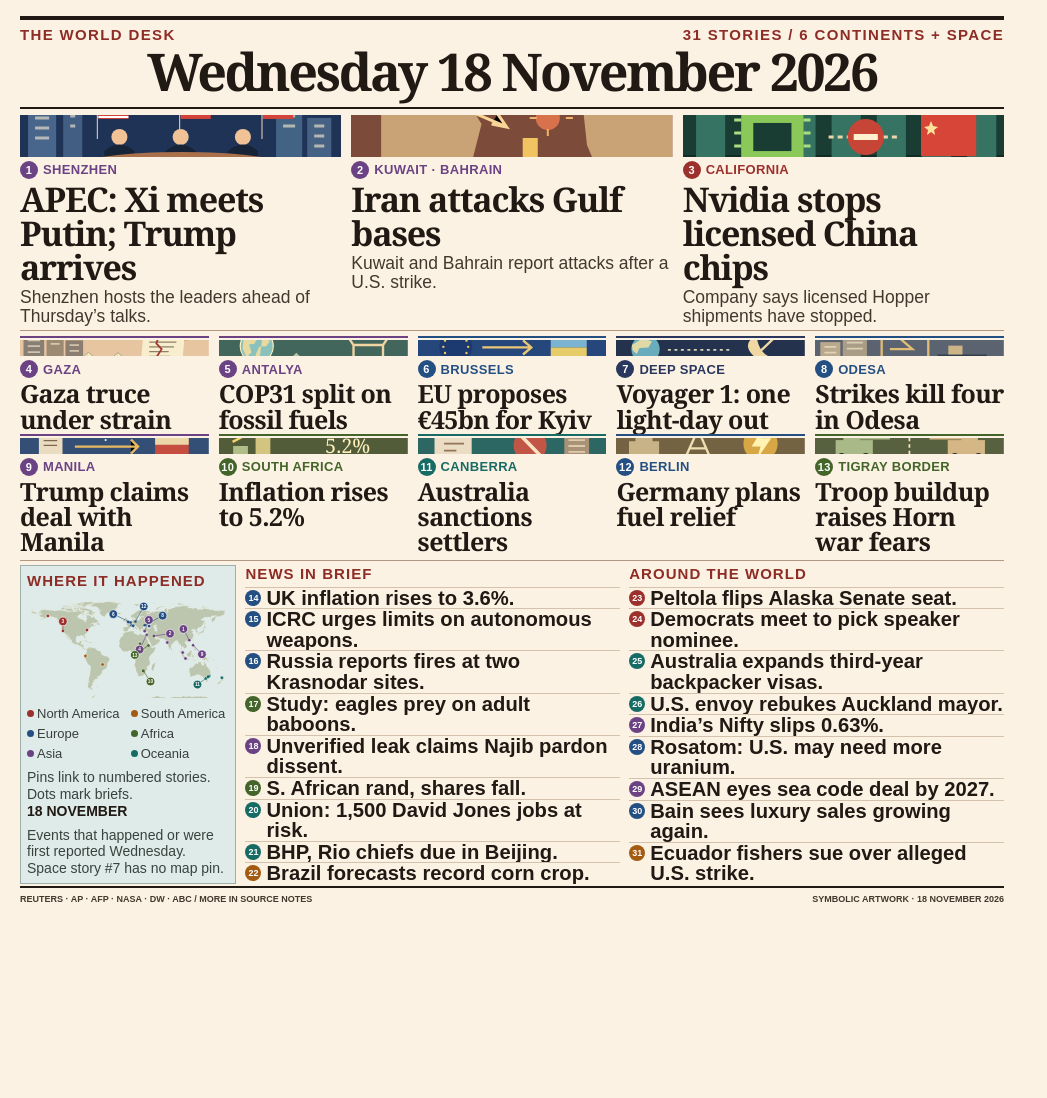
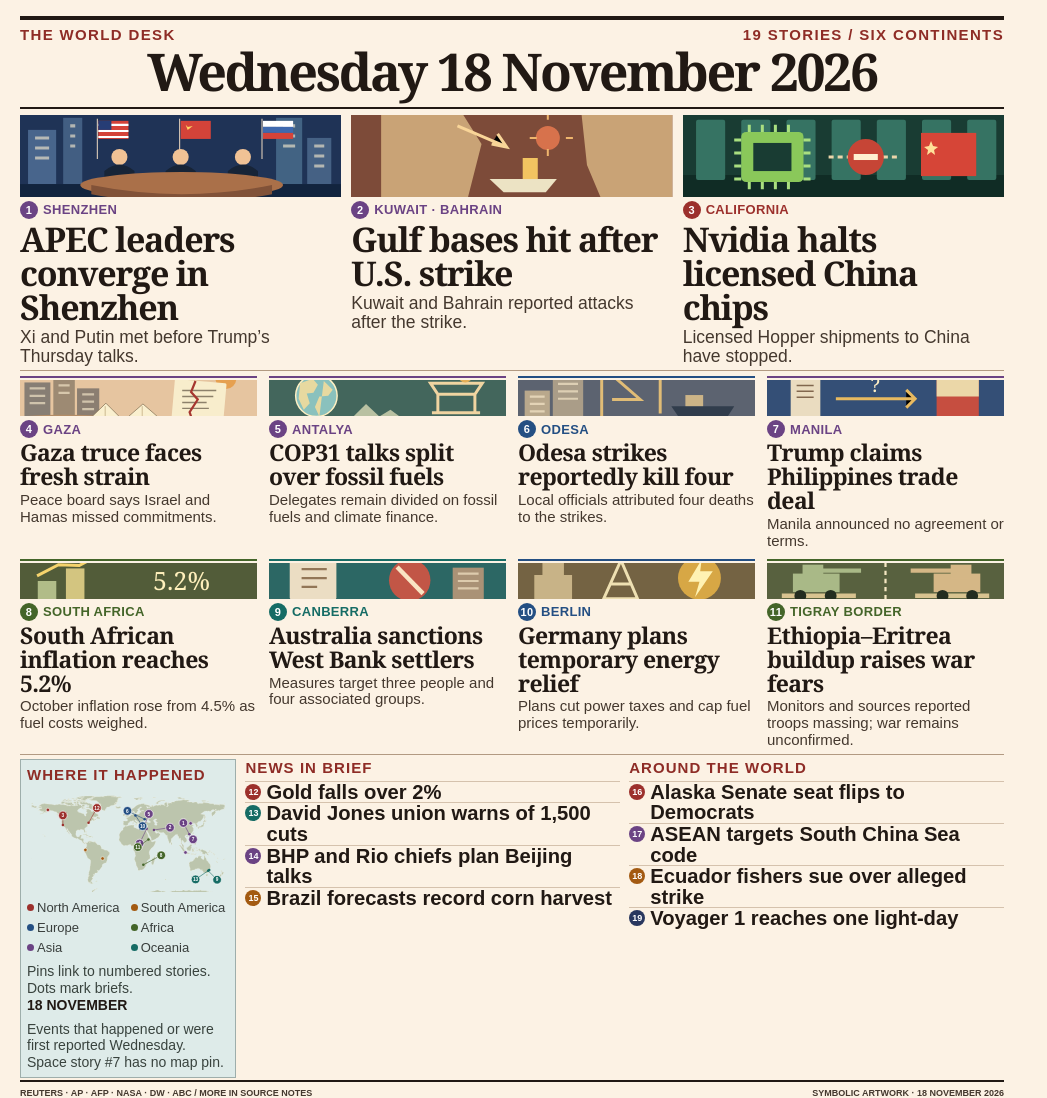
Before and after one commit to fenel-git/world-desk-20261118, a plain HTML site: page index.html in a window 1280 px wide. Shown: the whole page, without its empty margins (0-1047 px from the left). Before the commit the page ends 1024 px from the top, so only its background shows below. Drawn offline with Linux system fonts and the light colour scheme.

Commit message:
Build R4 concise 19-story World Desk edition

```diff
--- a/edition.css
+++ b/edition.css
@@ -42,7 +42,19 @@ body{padding-bottom:0}
 footer{font-size:9px;letter-spacing:0;margin-top:2px}
 body.open .bottom{grid-template-columns:22% 1fr 1fr}
 body.open .briefs li{font-size:19.2px;line-height:1.04;font-weight:600}
-body.open .lead svg{height:42px}
+/* R4 thumbnail-first hierarchy: generous scene art and readable secondary cards. */
+.lead svg{height:82px}
+.mid svg{height:36px}
+.mid{grid-template-columns:repeat(4,minmax(0,1fr));gap:9px 12px}
+.mid p{display:block;font-size:15px;line-height:1.12}
+.mid h2{font-size:23px;line-height:1.04}
+body.open .mid p{display:block}
+body.open .mid svg{height:36px}
+body.open .lead svg{height:82px}
+@media(max-width:600px){
+ .lead svg,.mid svg{height:64px}
+ .mid p{display:block}
+}
 
 @media(max-width:600px){
  html,body{width:100%;min-width:0;min-height:100%;height:auto}
--- a/index.html
+++ b/index.html
@@ -21,11 +21,12 @@ const place=(s)=>`style="--color:${regions[s[1]][1]}"`;
 const badge=(i)=>`<span class="num">${i+1}</span>`;
 function article(s,i){return `<article ${place(s)}>${artwork(s[6],i<3)}<div class="meta">${badge(i)}${s[0]}</div><h2>${s[4]}</h2><p>${s[5]}</p></article>`;}
 function brief(s,i){return `<li ${place(s)}>${badge(i)}<span>${s[4]}</span></li>`;}
-all('#edition').textContent=`${stories.length} stories / 6 continents + space`;
-all('.lead').innerHTML=stories.slice(0,3).map(article).join('');
-all('.mid').innerHTML=stories.slice(3,13).map((s,j)=>article(s,j+3)).join('');
-const breaks=13+Math.ceil((stories.length-13)/2);
-all('#brief-a').innerHTML=stories.slice(13,breaks).map((s,j)=>brief(s,j+13)).join('');
+const leadCount=3, middleCount=8;
+all('#edition').textContent=`${stories.length} stories / six continents`;
+all('.lead').innerHTML=stories.slice(0,leadCount).map(article).join('');
+all('.mid').innerHTML=stories.slice(leadCount,leadCount+middleCount).map((s,j)=>article(s,j+leadCount)).join('');
+const breaks=leadCount+middleCount+Math.ceil((stories.length-leadCount-middleCount)/2);
+all('#brief-a').innerHTML=stories.slice(leadCount+middleCount,breaks).map((s,j)=>brief(s,j+leadCount+middleCount)).join('');
 all('#brief-b').innerHTML=stories.slice(breaks).map((s,j)=>brief(s,j+breaks)).join('');
 all('.legend').innerHTML=Object.values(regions).slice(0,6).map(([n,c])=>`<span style="--color:${c}"><i></i>${n}</span>`).join('');
 const project=(lat,lon)=>[8+(lon+180)*.9,12+(83-lat)*1.06];
--- a/stories.js
+++ b/stories.js
@@ -1,34 +1,22 @@
-// R3: three leads, ten illustrated cards and distinct developments in brief.
+// R4: 19 highest-impact, fully sourced dispatches; concise copy for thumbnail legibility.
 const stories = [
- ['Shenzhen','AS',22.54,114.06,'APEC: Xi meets Putin; Trump arrives','Shenzhen hosts the leaders ahead of Thursday’s talks.','summit'],
- ['Kuwait · Bahrain','AS',29.38,47.99,'Iran attacks Gulf bases','Kuwait and Bahrain report attacks after a U.S. strike.','gulf'],
- ['California','NA',37.35,-121.95,'Nvidia stops licensed China chips','Company says licensed Hopper shipments have stopped.','chip'],
- ['Gaza','AS',31.50,34.47,'Gaza truce under strain','Peace board says both sides miss commitments.','gaza'],
- ['Antalya','AS',36.90,30.70,'COP31 split on fossil fuels','Fossil fuels and climate finance split delegates.','climate'],
- ['Brussels','EU',50.85,4.35,'EU proposes €45bn for Kyiv','2027 aid proposal; EU leaders decide next.','loan'],
- ['Deep space','SP',0,0,'Voyager 1: one light-day out','NASA marks the first spacecraft at that distance.','voyager',false],
- ['Odesa','EU',46.48,30.73,'Strikes kill four in Odesa','Local officials report the deaths.','port'],
- ['Manila','AS',14.60,120.98,'Trump claims deal with Manila','No terms given; Manila announces no agreement.','trade'],
- ['South Africa','AF',-25.75,28.19,'Inflation rises to 5.2%','October rate up from 4.5%; fuel costs weigh.','inflation'],
- ['Canberra','OC',-35.28,149.13,'Australia sanctions settlers','Three people and four groups face measures.','sanctions'],
- ['Berlin','EU',52.52,13.41,'Germany plans fuel relief','Power-tax cuts and a temporary fuel cap planned.','energy'],
- ['Tigray border','AF',14.50,37.80,'Troop buildup raises Horn war fears','Reuters cites monitors and sources; skirmishes unconfirmed.','border'],
- ['London','EU',51.51,-0.13,'UK inflation rises to 3.6%.'],
- ['Geneva','EU',46.20,6.15,'ICRC urges limits on autonomous weapons.'],
- ['Krasnodar','EU',45.04,38.98,'Russia reports fires at two Krasnodar sites.'],
- ['Chad','AF',17.0,22.0,'Study: eagles prey on adult baboons.'],
- ['Kuala Lumpur','AS',3.14,101.69,'Unverified leak claims Najib pardon dissent.'],
- ['South Africa','AF',-26.20,28.05,'S. African rand, shares fall.'],
- ['Australia','OC',-33.87,151.21,'Union: 1,500 David Jones jobs at risk.'],
- ['Australia','OC',-37.81,144.96,'BHP, Rio chiefs due in Beijing.'],
- ['Brazil','SA',-15.79,-47.88,'Brazil forecasts record corn crop.'],
- ['Alaska','NA',61.22,-149.90,'Peltola flips Alaska Senate seat.'],
- ['Washington','NA',38.90,-77.04,'Democrats meet to pick speaker nominee.'],
- ['Australia','OC',-35.28,149.13,'Australia expands third-year backpacker visas.'],
- ['New Zealand','OC',-36.85,174.76,'U.S. envoy rebukes Auckland mayor.'],
- ['India','AS',19.08,72.88,'India’s Nifty slips 0.63%.'],
- ['Russia','EU',55.76,37.62,'Rosatom: U.S. may need more uranium.'],
- ['ASEAN','AS',-6.21,106.85,'ASEAN eyes sea code deal by 2027.'],
- ['Milan','EU',45.46,9.19,'Bain sees luxury sales growing again.'],
- ['Ecuador','SA',-2.17,-79.92,'Ecuador fishers sue over alleged U.S. strike.'],
+ ['Shenzhen','AS',22.54,114.06,'APEC leaders converge in Shenzhen','Xi and Putin met before Trump’s Thursday talks.','summit'],
+ ['Kuwait · Bahrain','AS',29.38,47.99,'Gulf bases hit after U.S. strike','Kuwait and Bahrain reported attacks after the strike.','gulf'],
+ ['California','NA',37.35,-121.95,'Nvidia halts licensed China chips','Licensed Hopper shipments to China have stopped.','chip'],
+ ['Gaza','AS',31.50,34.47,'Gaza truce faces fresh strain','Peace board says Israel and Hamas missed commitments.','gaza'],
+ ['Antalya','AS',36.90,30.70,'COP31 talks split over fossil fuels','Delegates remain divided on fossil fuels and climate finance.','climate'],
+ ['Odesa','EU',46.48,30.73,'Odesa strikes reportedly kill four','Local officials attributed four deaths to the strikes.','port'],
+ ['Manila','AS',14.60,120.98,'Trump claims Philippines trade deal','Manila announced no agreement or terms.','trade'],
+ ['South Africa','AF',-25.75,28.19,'South African inflation reaches 5.2%','October inflation rose from 4.5% as fuel costs weighed.','inflation'],
+ ['Canberra','OC',-35.28,149.13,'Australia sanctions West Bank settlers','Measures target three people and four associated groups.','sanctions'],
+ ['Berlin','EU',52.52,13.41,'Germany plans temporary energy relief','Plans cut power taxes and cap fuel prices temporarily.','energy'],
+ ['Tigray border','AF',14.50,37.80,'Ethiopia–Eritrea buildup raises war fears','Monitors and sources reported troops massing; war remains unconfirmed.','border'],
+ ['New York','NA',40.71,-74.01,'Gold falls over 2%','Gold hit its lowest level in more than a year.','gold'],
+ ['Sydney','OC',-33.87,151.21,'David Jones union warns of 1,500 cuts','The union estimates about 1,500 Australian jobs at risk.','talks'],
+ ['Beijing','AS',39.90,116.40,'BHP and Rio chiefs plan Beijing talks','Mining executives are due to meet Chinese leaders.','talks'],
+ ['Brazil','SA',-15.79,-47.88,'Brazil forecasts record corn harvest','Analysts forecast a record crop, not a final yield.','climate'],
+ ['Alaska','NA',61.22,-149.90,'Alaska Senate seat flips to Democrats','AFP reported the result Wednesday.','trade'],
+ ['ASEAN','AS',-6.21,106.85,'ASEAN targets South China Sea code','Negotiators expect a conduct code conclusion by 2027.','border'],
+ ['Ecuador','SA',-2.17,-79.92,'Ecuador fishers sue over alleged strike','Fishermen filed suit; the alleged strike remains disputed.','port'],
+ ['Deep space','SP',0,0,'Voyager 1 reaches one light-day','NASA marked the first spacecraft at that distance.','voyager',false]
 ];
```
Also changed, not shown: frontpage.html (+6 -5 lines), frontpage.png, 1 other file.
